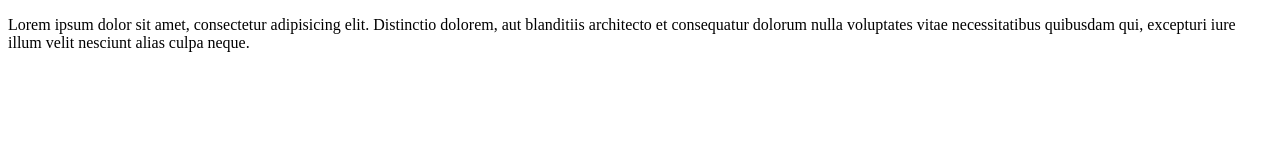
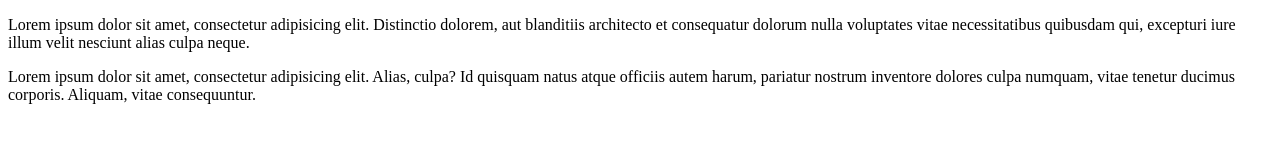
Before and after one commit to OlegGoo/first-project, a plain HTML site: page index.html in a window 1280 px wide. Drawn offline with Linux system fonts and the light colour scheme.

Commit message:
изменения HTML абзац

```diff
--- a/index.html
+++ b/index.html
@@ -13,5 +13,11 @@
       vitae necessitatibus quibusdam qui, excepturi iure illum velit nesciunt
       alias culpa neque.
     </p>
+    <p>
+      Lorem ipsum dolor sit amet, consectetur adipisicing elit. Alias, culpa? Id
+      quisquam natus atque officiis autem harum, pariatur nostrum inventore
+      dolores culpa numquam, vitae tenetur ducimus corporis. Aliquam, vitae
+      consequuntur.
+    </p>
   </body>
 </html>
```
